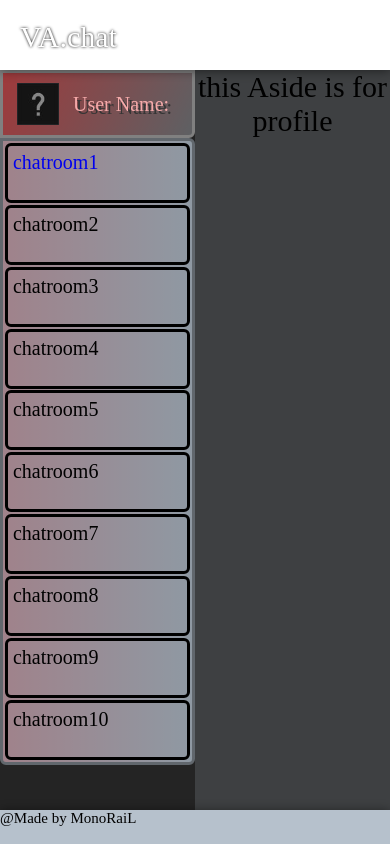
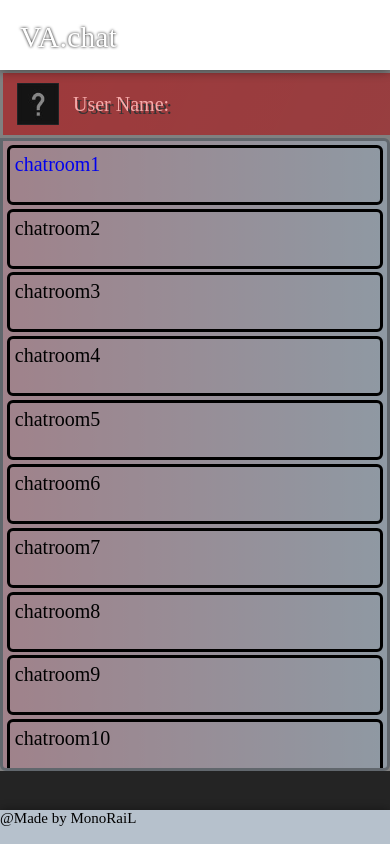
Before and after one commit to jiho5993/open_source_chat_B-02, a website: page chat/views/main.html in a window 390 px wide. Drawn offline with Linux system fonts and the light colour scheme.

Commit message:
반응형 css레이아웃으로 변경

```diff
--- a/chat/views/main.html
+++ b/chat/views/main.html
@@ -8,6 +8,9 @@
             margin: 0;
             padding: 0;
             box-sizing: border-box;
+        }
+        html, body {
+            height: 100%;
         }
         body {
             position: relative;
@@ -60,7 +63,7 @@
             top: 0px;
 
             float: left;
-            width: 50%;
+            width: 1000%;
             height: 68px;
             padding: 10px;
             margin: 70px 0px 0px 0px;
@@ -108,7 +111,8 @@
             position: relative;
             top: 138px;
             box-sizing: content-box;
-            width: 50%;
+            width: 100%;
+            height: 75%;
             background: rgb(128, 128, 128);
             z-index: 0;
         }
@@ -123,8 +127,10 @@
             display: block;
             top: 0px;
             width: 100%;
+            height: 100%;
             background: linear-gradient( 90deg, rgb(255,0,0, 0.15) 1%, rgb(255,0,0,0) );
             background-color: rgb(143, 153, 163);
+            overflow: auto;
         }
 
         #wrap3 > ul > li {
@@ -156,12 +162,6 @@
             background-color: rgb(62, 64, 66);
         }
 
-        #wrap4 > aside{
-            position: relative;
-            box-sizing: content-box;
-            width: 100%;
-            height: auto;
-        }
 
         .profile{
             position: relative;
@@ -213,9 +213,6 @@
         </ul>
     </div>
 
-    <div id="wrap4">
-        <aside><p class="profile">this Aside is for profile</p></aside>
-    </div>
     <footer>@Made by MonoRaiL</footer>
 
 
```
Also changed, not shown: chat/views/chat.html (+8 -4 lines).
